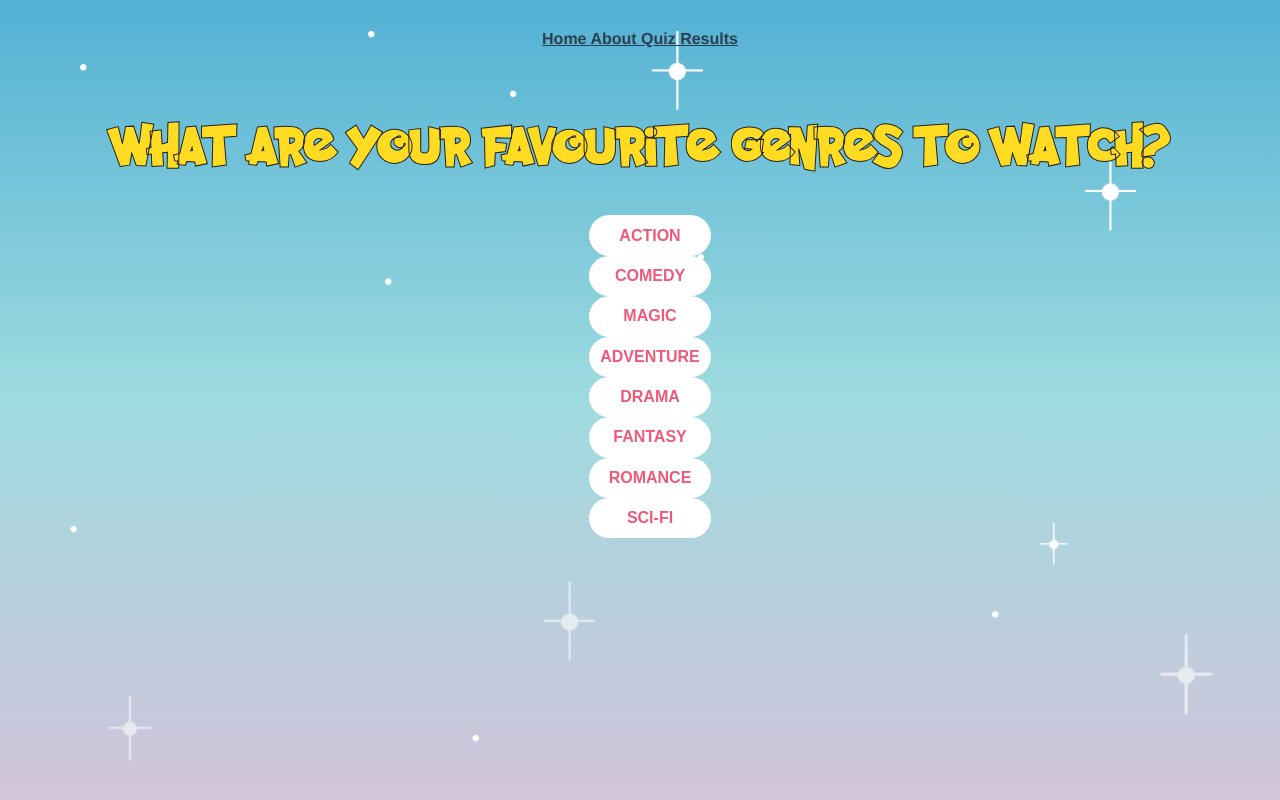
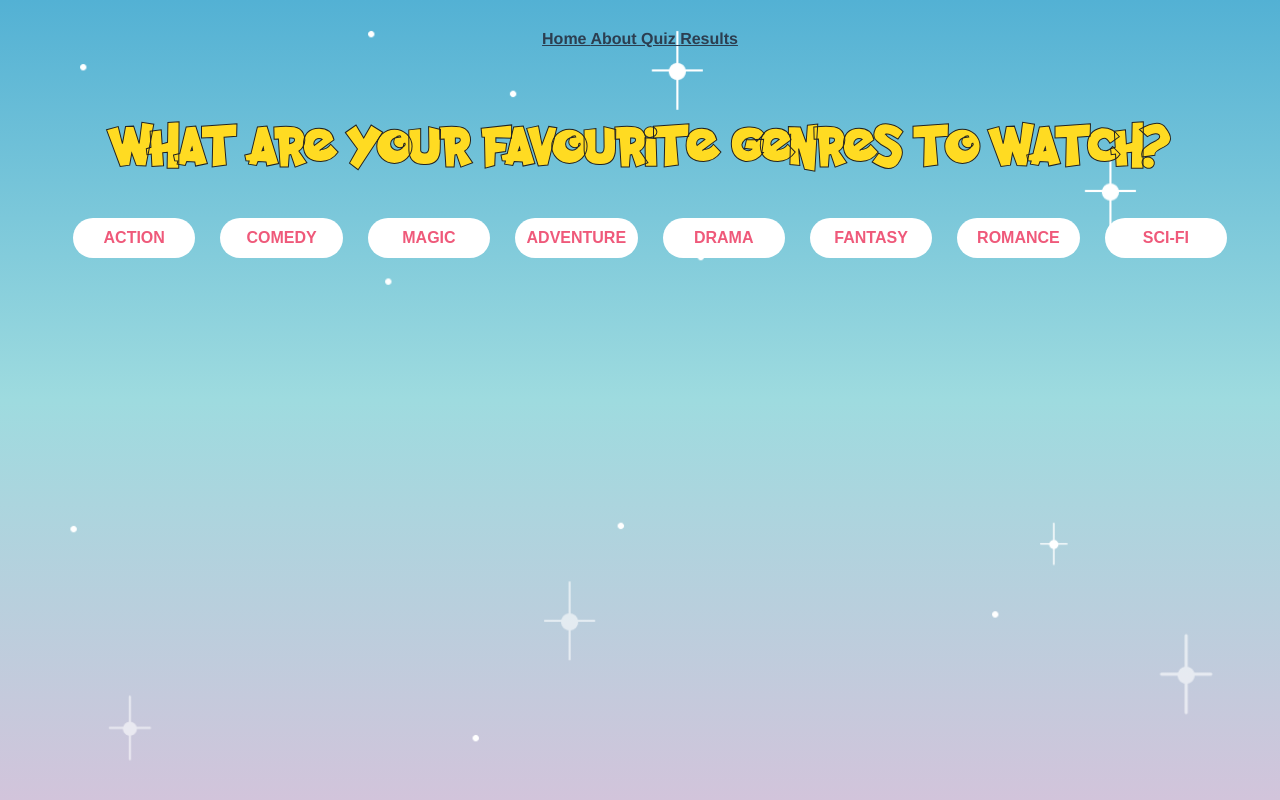
Before and after one commit to builtbybea/breakable-toy, a Vue app: page /quiz/1 in a window 1280 px wide. Built offline with nearby package versions, Linux system fonts and the light colour scheme.

Commit message:
style: Add layout to custom input

```diff
--- a/src/assets/scss/components/_customInput.scss
+++ b/src/assets/scss/components/_customInput.scss
@@ -1,4 +1,6 @@
 .custom-input {
+    display: inline-flex;
+    margin: 2.5px;
     input[type=checkbox]:checked ~ label {
         border: 2px $accent solid;
     }
```
